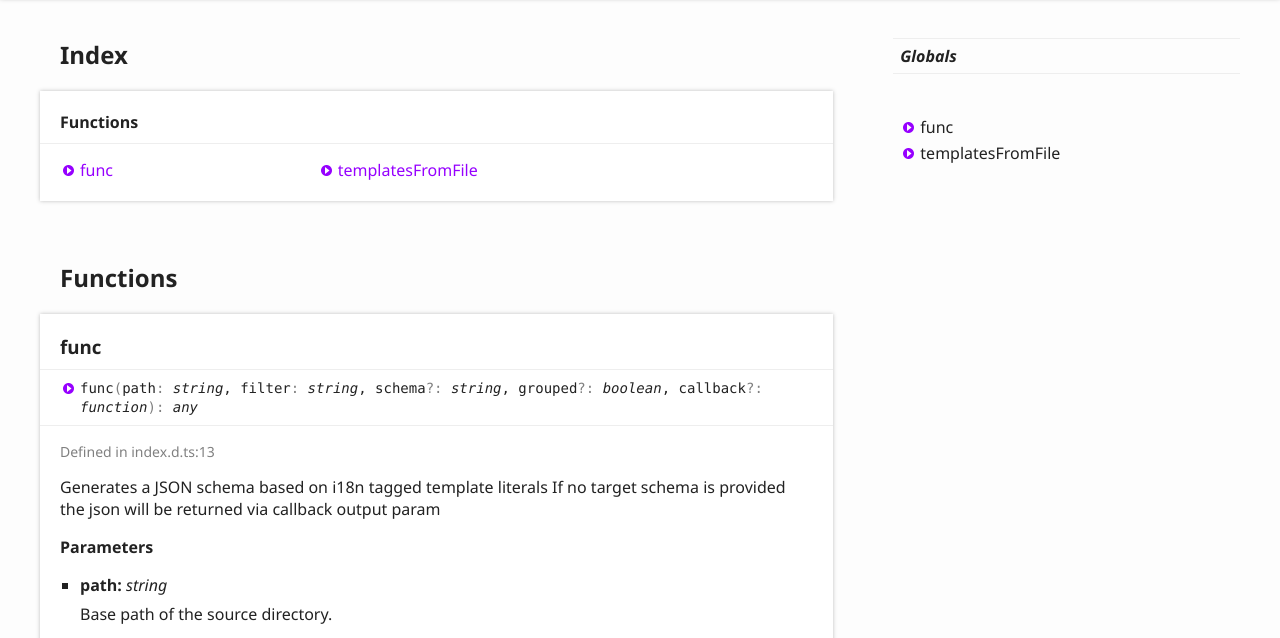
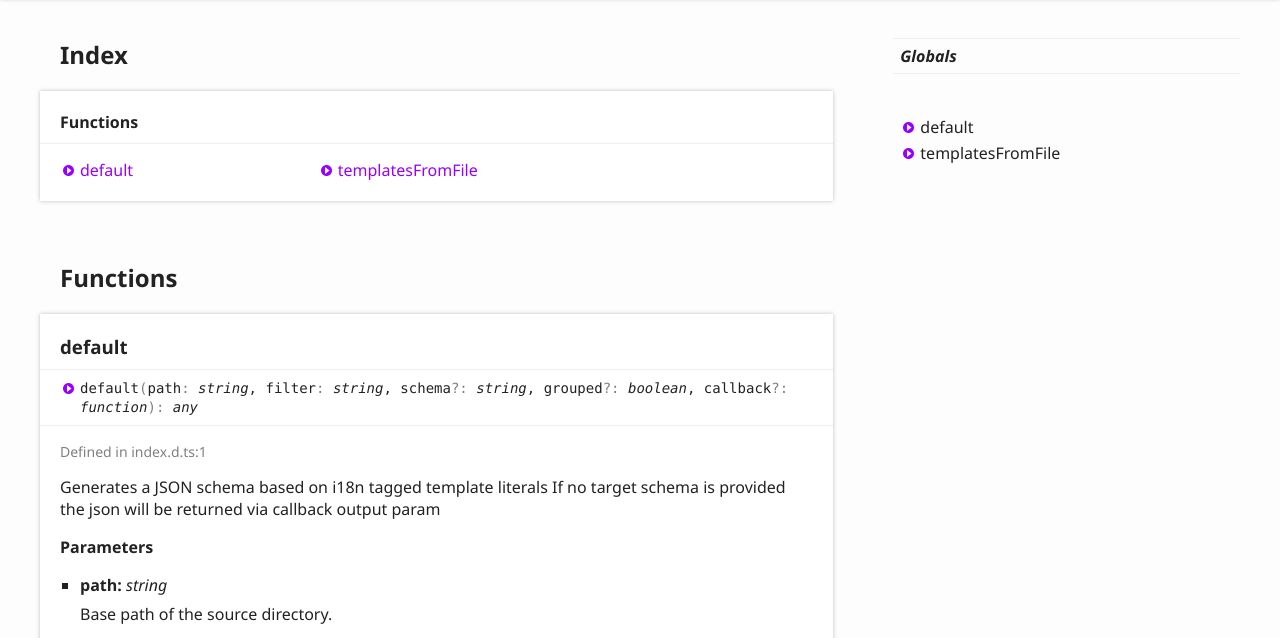
Before and after one commit to skolmer/i18n-tag-schema, a website: page docs/globals.html in a window 1280 px wide. Shown: the part 157-795 px from the top of the page. Drawn offline with Linux system fonts and the light colour scheme.

Commit message:
Updated docs

```diff
--- a/docs/assets/js/search.js
+++ b/docs/assets/js/search.js
@@ -1 +1 @@
-var typedoc = typedoc || {};typedoc.search = typedoc.search || {};typedoc.search.data = {"kinds":{"64":"Function"},"rows":[{"id":0,"kind":64,"name":"func","url":"globals.html#func","classes":"tsd-kind-function"},{"id":1,"kind":64,"name":"templatesFromFile","url":"globals.html#templatesfromfile","classes":"tsd-kind-function"}]};
+var typedoc = typedoc || {};typedoc.search = typedoc.search || {};typedoc.search.data = {"kinds":{"64":"Function"},"rows":[{"id":0,"kind":64,"name":"default","url":"globals.html#default","classes":"tsd-kind-function"},{"id":1,"kind":64,"name":"templatesFromFile","url":"globals.html#templatesfromfile","classes":"tsd-kind-function"}]};
--- a/docs/globals.html
+++ b/docs/globals.html
@@ -71,7 +71,7 @@
 						<section class="tsd-index-section ">
 							<h3>Functions</h3>
 							<ul class="tsd-index-list">
-								<li class="tsd-kind-function"><a href="globals.html#func" class="tsd-kind-icon">func</a></li>
+								<li class="tsd-kind-function"><a href="globals.html#default" class="tsd-kind-icon">default</a></li>
 								<li class="tsd-kind-function"><a href="globals.html#templatesfromfile" class="tsd-kind-icon">templates<wbr>From<wbr>File</a></li>
 							</ul>
 						</section>
@@ -81,16 +81,16 @@
 			<section class="tsd-panel-group tsd-member-group ">
 				<h2>Functions</h2>
 				<section class="tsd-panel tsd-member tsd-kind-function">
-					<a name="func" class="tsd-anchor"></a>
-					<h3>func</h3>
+					<a name="default" class="tsd-anchor"></a>
+					<h3>default</h3>
 					<ul class="tsd-signatures tsd-kind-function">
-						<li class="tsd-signature tsd-kind-icon">func<span class="tsd-signature-symbol">(</span>path<span class="tsd-signature-symbol">: </span><span class="tsd-signature-type">string</span>, filter<span class="tsd-signature-symbol">: </span><span class="tsd-signature-type">string</span>, schema<span class="tsd-signature-symbol">?: </span><span class="tsd-signature-type">string</span>, grouped<span class="tsd-signature-symbol">?: </span><span class="tsd-signature-type">boolean</span>, callback<span class="tsd-signature-symbol">?: </span><span class="tsd-signature-type">function</span><span class="tsd-signature-symbol">)</span><span class="tsd-signature-symbol">: </span><span class="tsd-signature-type">any</span></li>
+						<li class="tsd-signature tsd-kind-icon">default<span class="tsd-signature-symbol">(</span>path<span class="tsd-signature-symbol">: </span><span class="tsd-signature-type">string</span>, filter<span class="tsd-signature-symbol">: </span><span class="tsd-signature-type">string</span>, schema<span class="tsd-signature-symbol">?: </span><span class="tsd-signature-type">string</span>, grouped<span class="tsd-signature-symbol">?: </span><span class="tsd-signature-type">boolean</span>, callback<span class="tsd-signature-symbol">?: </span><span class="tsd-signature-type">function</span><span class="tsd-signature-symbol">)</span><span class="tsd-signature-symbol">: </span><span class="tsd-signature-type">any</span></li>
 					</ul>
 					<ul class="tsd-descriptions">
 						<li class="tsd-description">
 							<aside class="tsd-sources">
 								<ul>
-									<li>Defined in index.d.ts:13</li>
+									<li>Defined in index.d.ts:1</li>
 								</ul>
 							</aside>
 							<div class="tsd-comment tsd-typography">
@@ -265,7 +265,7 @@
 			<nav class="tsd-navigation secondary menu-sticky">
 				<ul class="before-current">
 					<li class=" tsd-kind-function">
-						<a href="globals.html#func" class="tsd-kind-icon">func</a>
+						<a href="globals.html#default" class="tsd-kind-icon">default</a>
 					</li>
 					<li class=" tsd-kind-function">
 						<a href="globals.html#templatesfromfile" class="tsd-kind-icon">templates<wbr>From<wbr>File</a>
```
Also changed, not shown: docs/index.html (+3 -1 lines).
